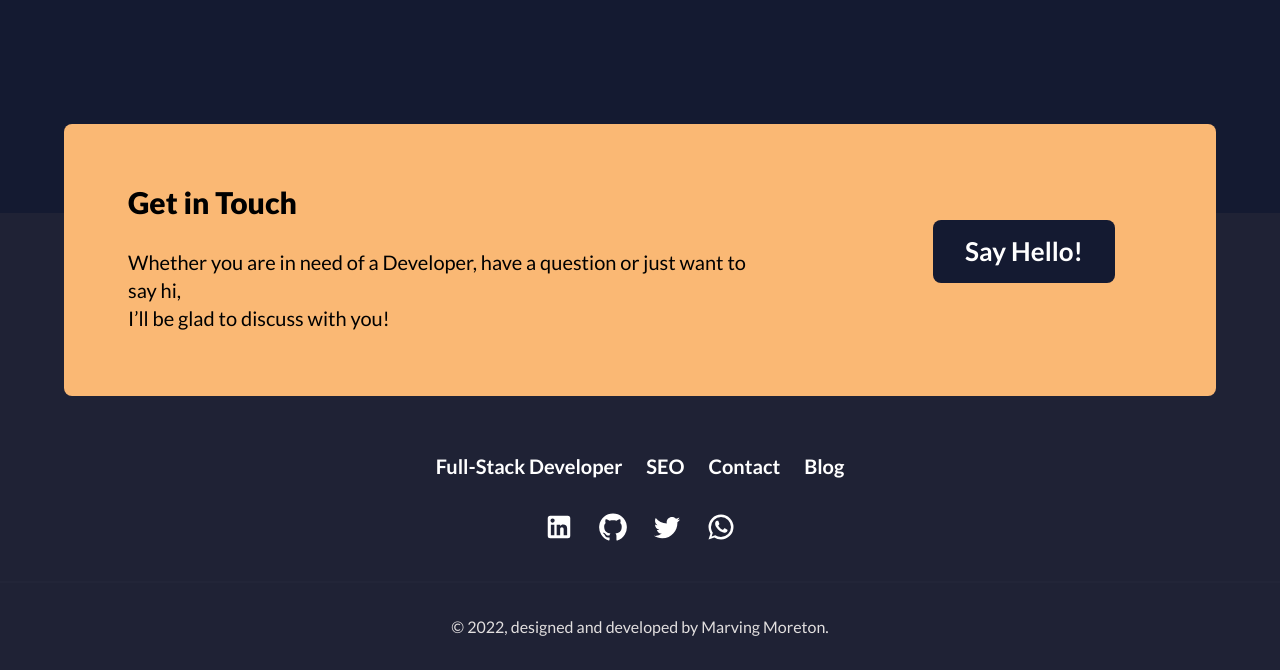
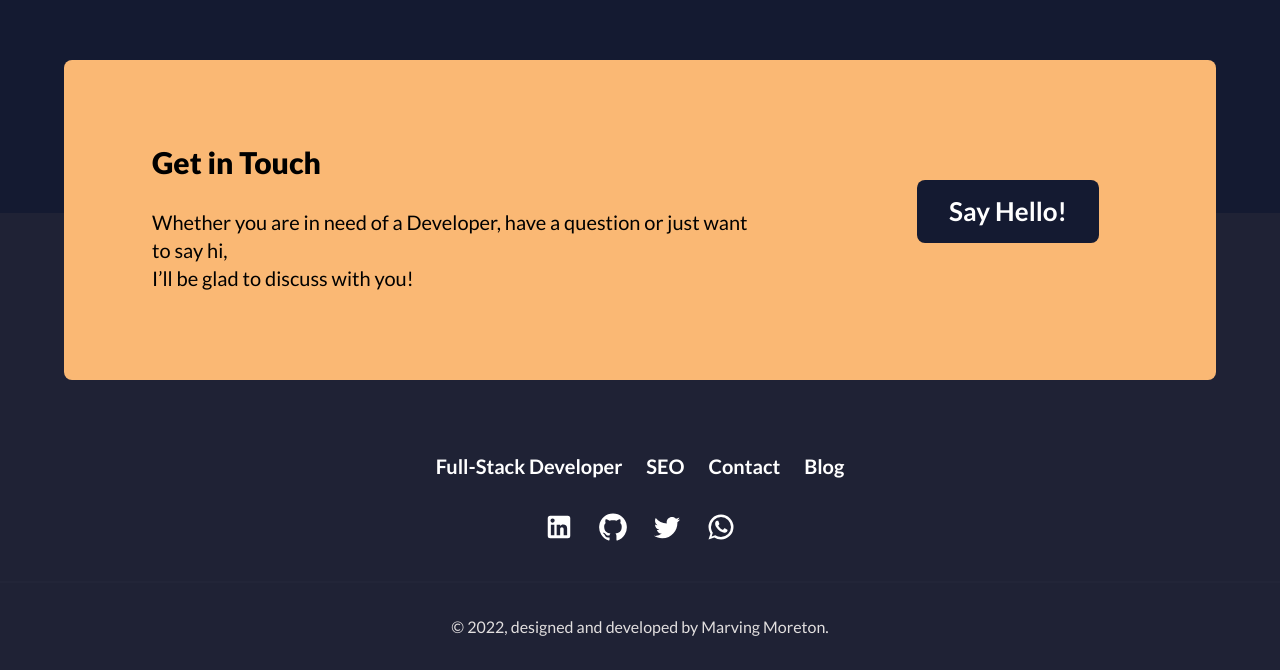
Before and after one commit to angeloashmore/MarvingMoreton-personal-website, a Next.js app: page / in a window 1280 px wide. Shown: the part 2865-3535 px from the top of the page. Built offline with nearby package versions, Linux system fonts and the light colour scheme.

Commit message:
CTA footer fixed issue

```diff
--- a/components/layout/Footer.module.css
+++ b/components/layout/Footer.module.css
@@ -79,13 +79,15 @@
 
 .cta-container {
   padding: 4.8rem 6.4rem;
-  max-width: 140rem;
-  margin: 0 auto;
+  /* max-width: 140rem; */
+  /* margin: 0 auto; */
+  right: 0;
+  left: 0;
   position: absolute;
   display: flex;
   justify-content: center;
 
-  top: -30%;
+  top: -44%;
   /* right: 0%;
   left: 3%; */
 }
@@ -101,7 +103,7 @@
   justify-items: center;
   align-items: center;
   z-index: 2;
-  /* padding: 2rem; */
+  padding: 2.4rem;
 }
 
 .cta-text-box {
```
